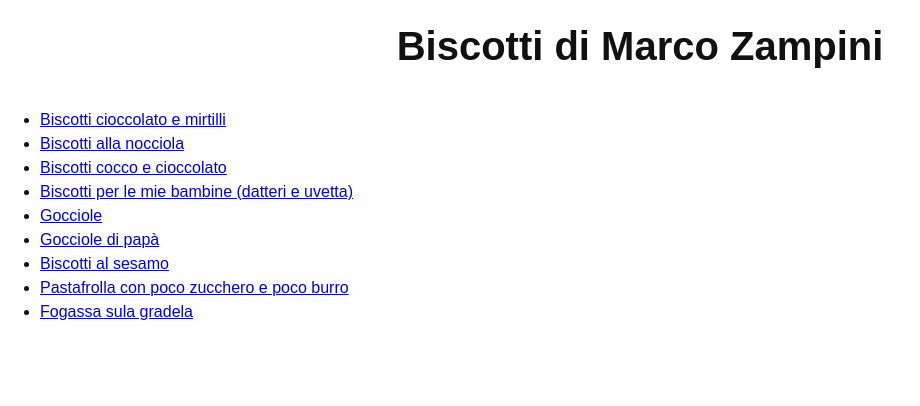
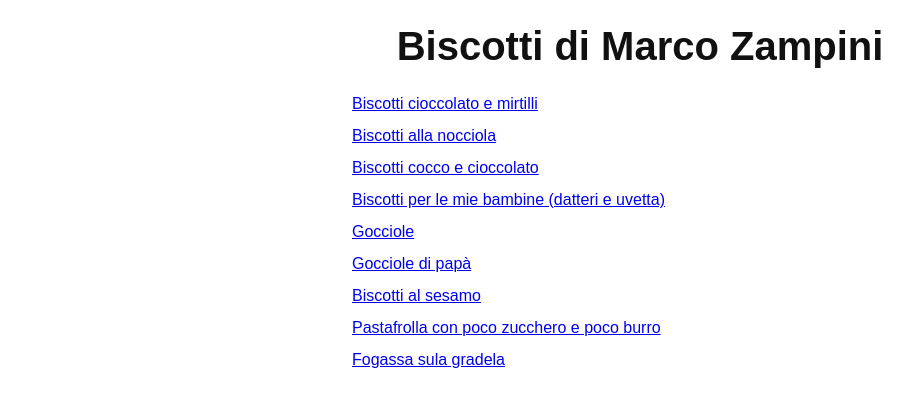
Before and after one commit to marcozampini/biscotti, a React (Create React App) app: page / in a window 1280 px wide. Shown: the top 406 px of the page, without its empty margins (0-920 px from the left). Built offline with nearby package versions, Linux system fonts and the light colour scheme; the HTML template or start-up script is replaced by a standard one.

Commit message:
Add basic style to home page

```diff
--- a/src/App.css
+++ b/src/App.css
@@ -9,6 +9,15 @@ h1 {
   text-align: center;
   font-size: 1.5rem;
   padding: 1rem;
+}
+.recipes-list {
+  font-size: 1rem;
+  padding: 0 1rem;
+  list-style: none;
+}
+.recipes-list li {
+  display: block;
+  padding: 0 0 0.5rem 0;
 }
 .recipe-form {
   font-size: 1rem;
@@ -59,6 +68,7 @@ button[type='reset'] {
   h1 {
     font-size: 2.5rem;
   }
+  .recipes-list,
   .recipe-form {
     width: 36rem;
     margin: 0 auto;
--- a/src/pages/Home.js
+++ b/src/pages/Home.js
@@ -8,7 +8,7 @@ function Home() {
   return (
     <div>
       <h1>Biscotti di Marco Zampini</h1>
-      <ul>
+      <ul className="recipes-list">
         {recipes.map((recipe, index) => {
           return (
             <li key={recipe._id}>
```
